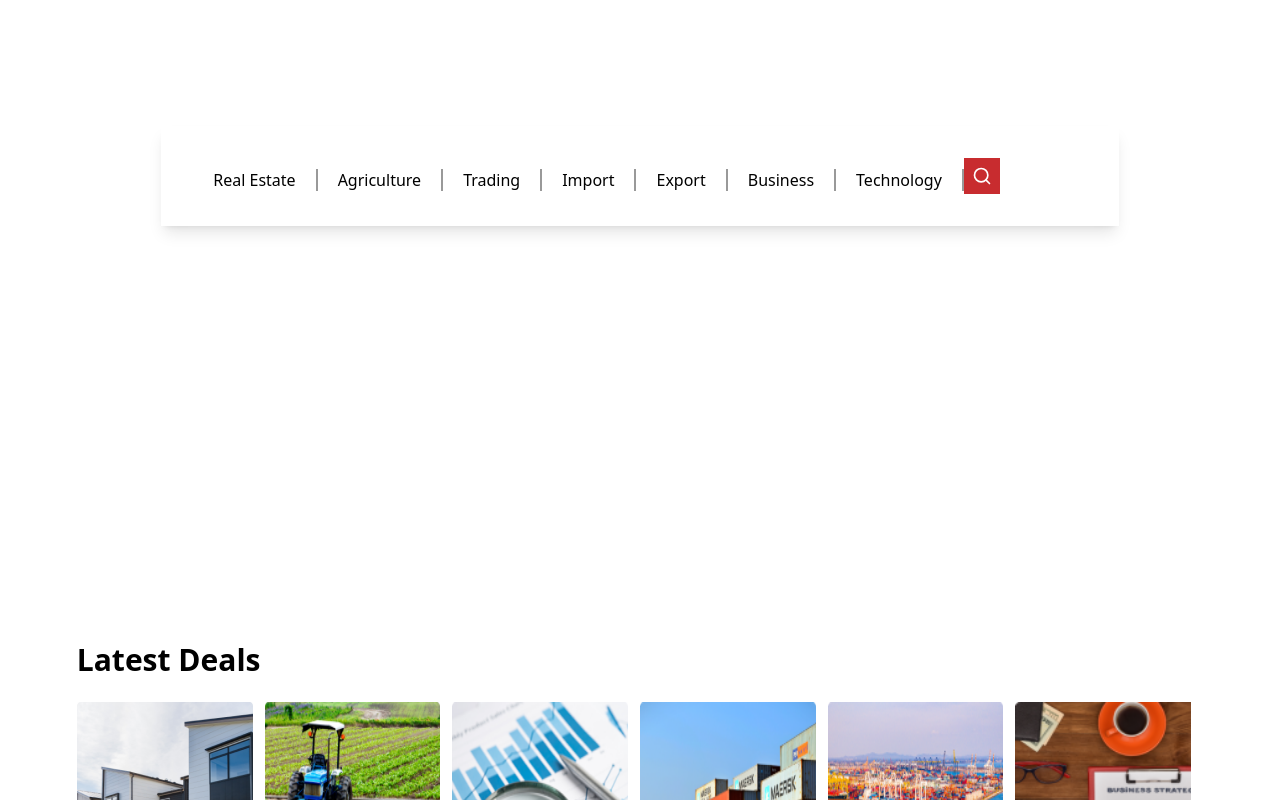
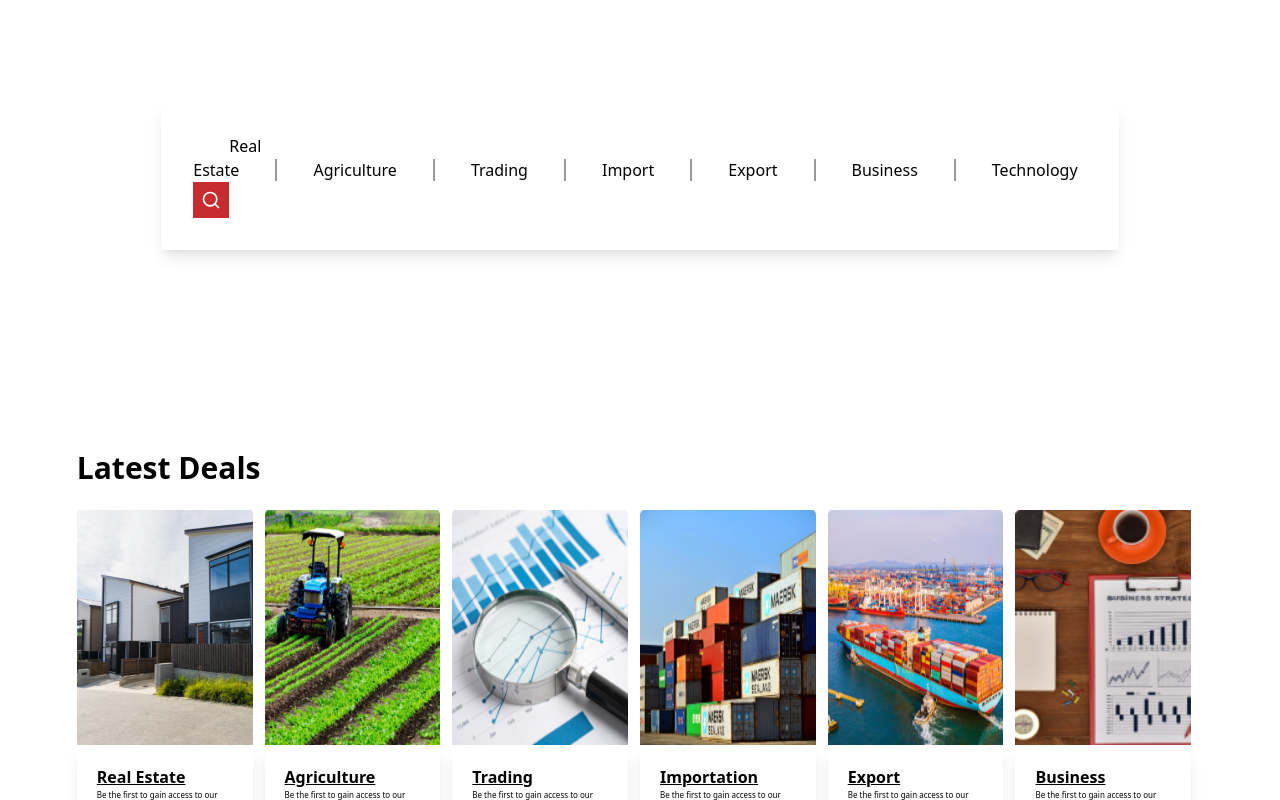
Before and after one commit to Clinzho1996/assuch, a Next.js app: page / in a window 1280 px wide. Shown: the part 880-1680 px from the top of the page. Built offline with nearby package versions, Linux system fonts and the light colour scheme.

Commit message:
first commit

```diff
--- a/src/app/components/Deals.jsx
+++ b/src/app/components/Deals.jsx
@@ -13,7 +13,7 @@ function Deals() {
       initial="hidden"
       whileInView="show"
       viewport={{ once: false, amount: 0.25 }}
-      className="p-[6%] mt-[5%] md:-[-10%]"
+      className="p-[6%] mt-[5%] md:mt-[-10%]"
     >
       <motion.h2
         variants={fadeIn("down", "tween", 0.2, 1)}
--- a/src/app/components/InfoSearch.jsx
+++ b/src/app/components/InfoSearch.jsx
@@ -17,25 +17,25 @@ function InfoSearch() {
       }}
     >
       <div className="flex-row gap-5 justify-between content-center align-middle items-center w-[85%] mx-auto shadow-lg p-8 ">
-        <Link href="/" className="border-[#00000066] border-r-2 px-5">
+        <Link href="/" className="border-[#00000066] border-r-2 px-9">
           Real Estate
         </Link>
-        <Link href="/" className="border-[#00000066] border-r-2 px-5">
+        <Link href="/" className="border-[#00000066] border-r-2 px-9">
           Agriculture
         </Link>
-        <Link href="/" className="border-[#00000066] border-r-2 px-5">
+        <Link href="/" className="border-[#00000066] border-r-2 px-9">
           Trading
         </Link>
-        <Link href="/" className="border-[#00000066] border-r-2 px-5">
+        <Link href="/" className="border-[#00000066] border-r-2 px-9">
           Import
         </Link>
-        <Link href="/" className="border-[#00000066] border-r-2 px-5">
+        <Link href="/" className="border-[#00000066] border-r-2 px-9">
           Export
         </Link>
-        <Link href="/" className="border-[#00000066] border-r-2 px-5">
+        <Link href="/" className="border-[#00000066] border-r-2 px-9">
           Business
         </Link>
-        <Link href="/" className="border-[#00000066] border-r-2 px-5">
+        <Link href="/" className=" px-9">
           Technology
         </Link>
         <Button className="bg-[#C82C2F] p-2">
--- a/src/app/components/Testimonial.jsx
+++ b/src/app/components/Testimonial.jsx
@@ -64,7 +64,15 @@ function Testimonial() {
           </p>
         </div>
       </div>
-      <div className="flex flex-col md:hidden  mt-[-80px] md:mt-0">
+      <div className="flex flex-col md:hidden  mt-[0px] md:mt-0">
+        <div>
+          <h3 className="text-black font-Montserrat font-bold text-[26px] md:text-[30px]">
+            Testimonials
+          </h3>
+          <p className="text-black text-[11px] font-Montserrat leading-5">
+            Over Ten thousand happy clients! Are you the next one?
+          </p>
+        </div>
         <Image
           src={User}
           alt="testimonials"
```
